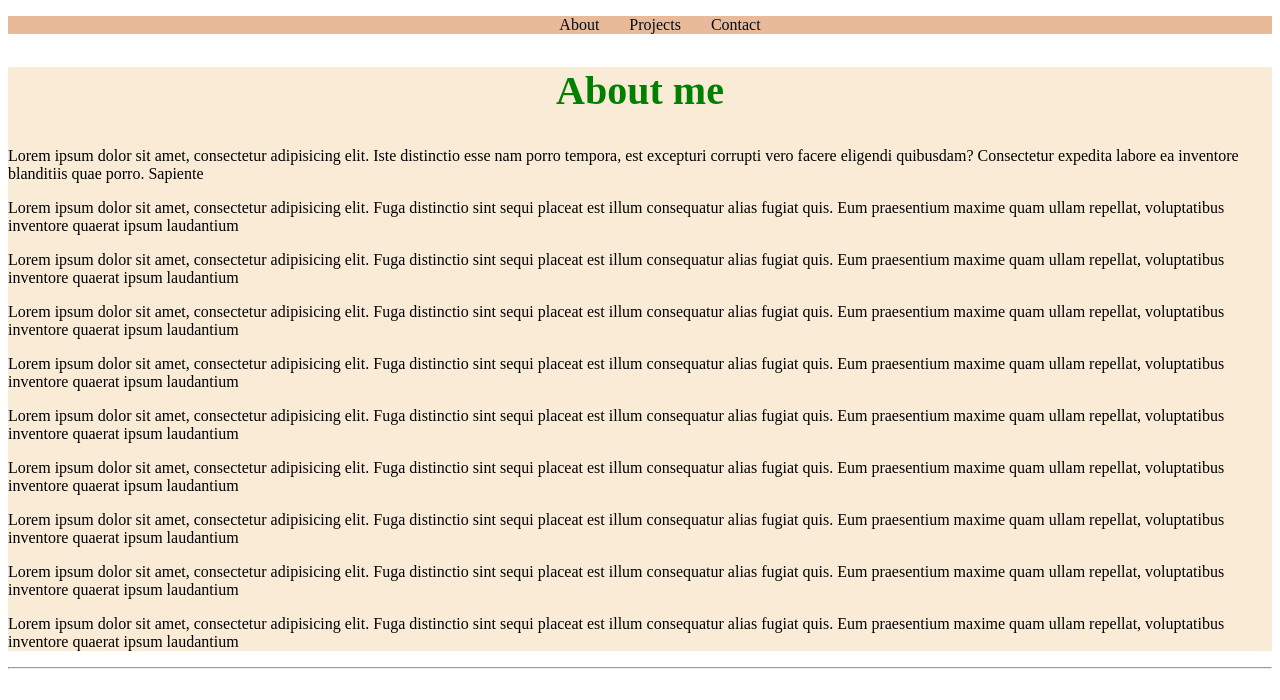
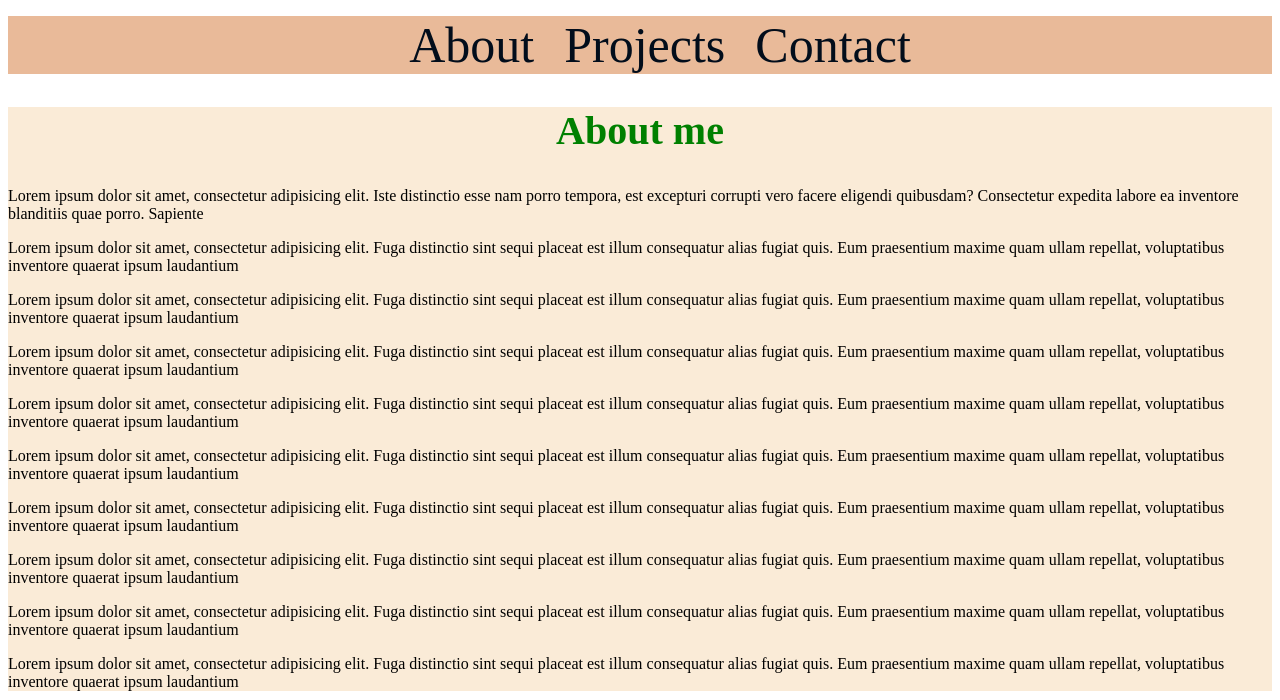
Before and after one commit to AlexEmanuelSoulis/my-first-website, a plain HTML site: page index.html in a window 1280 px wide. Shown: the top 700 px of the page. Drawn offline with Linux system fonts and the light colour scheme.

Commit message:
adding a font-size in the navbar

```diff
--- a/styles.css
+++ b/styles.css
@@ -4,6 +4,8 @@ nav {
 nav > ul > li > a {
     text-decoration: none;
     color: rgb(2, 13, 27);
+    font-size: 50px;
+
 }
 nav > ul > li > a:hover {
     background-color: orange;
@@ -31,3 +33,7 @@ h2{
 #projects{
 background-color: rgb(246, 167, 138);
 }
+hr{
+    border: 10px solid pink;
+    border-radius: 5px;
+}
```
